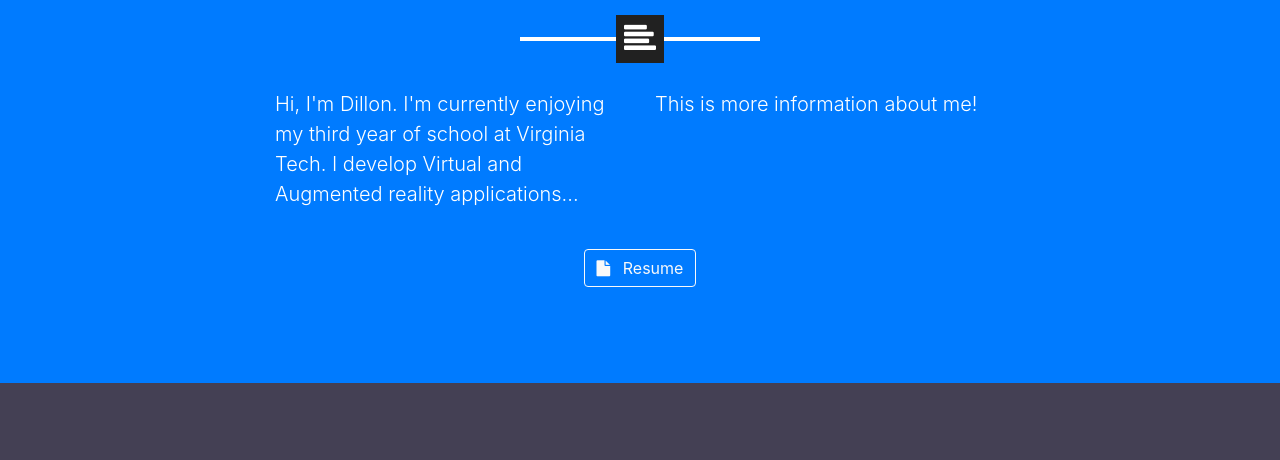
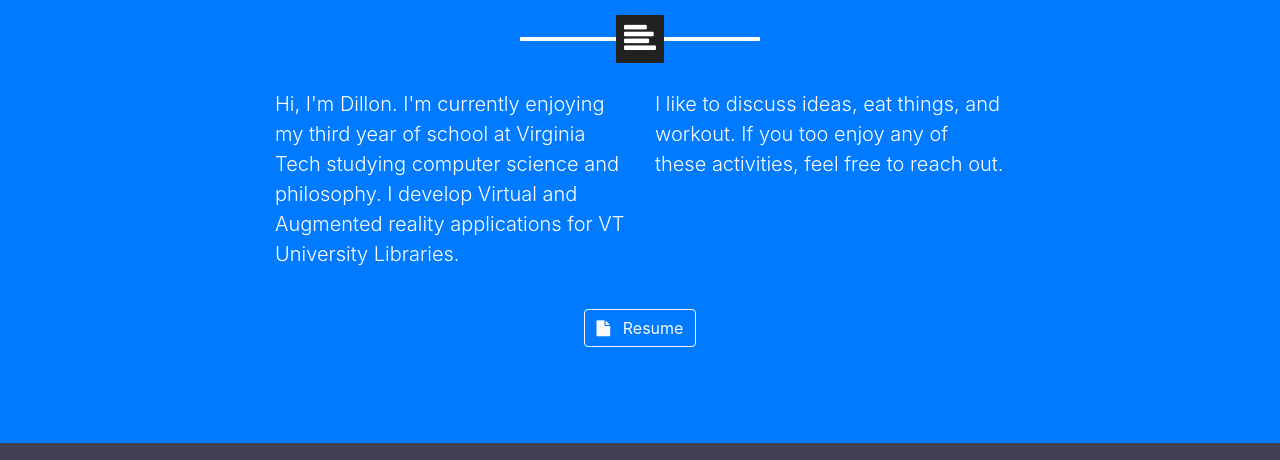
Before and after one commit to Cutaiar/dilloncutaiar.com, a website with bundled scripts: page index.html in a window 1280 px wide. Shown: the part 1524-1984 px from the top of the page. Built offline with nearby package versions, Linux system fonts and the light colour scheme.

Commit message:
Updated descriptions

```diff
--- a/index.html
+++ b/index.html
@@ -116,10 +116,10 @@
         <hr class="words-light mb-5">
         <div class="row">
           <div class="col-lg-4 ml-auto">
-            <p class="lead">Hi, I'm Dillon. I'm currently enjoying my third year of school at Virginia Tech. I develop Virtual and Augmented reality applications...</p>
+            <p class="lead">Hi, I'm Dillon. I'm currently enjoying my third year of school at Virginia Tech studying computer science and philosophy. I develop Virtual and Augmented reality applications for VT University Libraries.</p>
           </div>
           <div class="col-lg-4 mr-auto">
-            <p class="lead">This is more information about me!</p>
+            <p class="lead">I like to discuss ideas, eat things, and workout. If you too enjoy any of these activities, feel free to reach out.</p>
           </div>
         </div>
         <div class="text-center mt-4">
```
